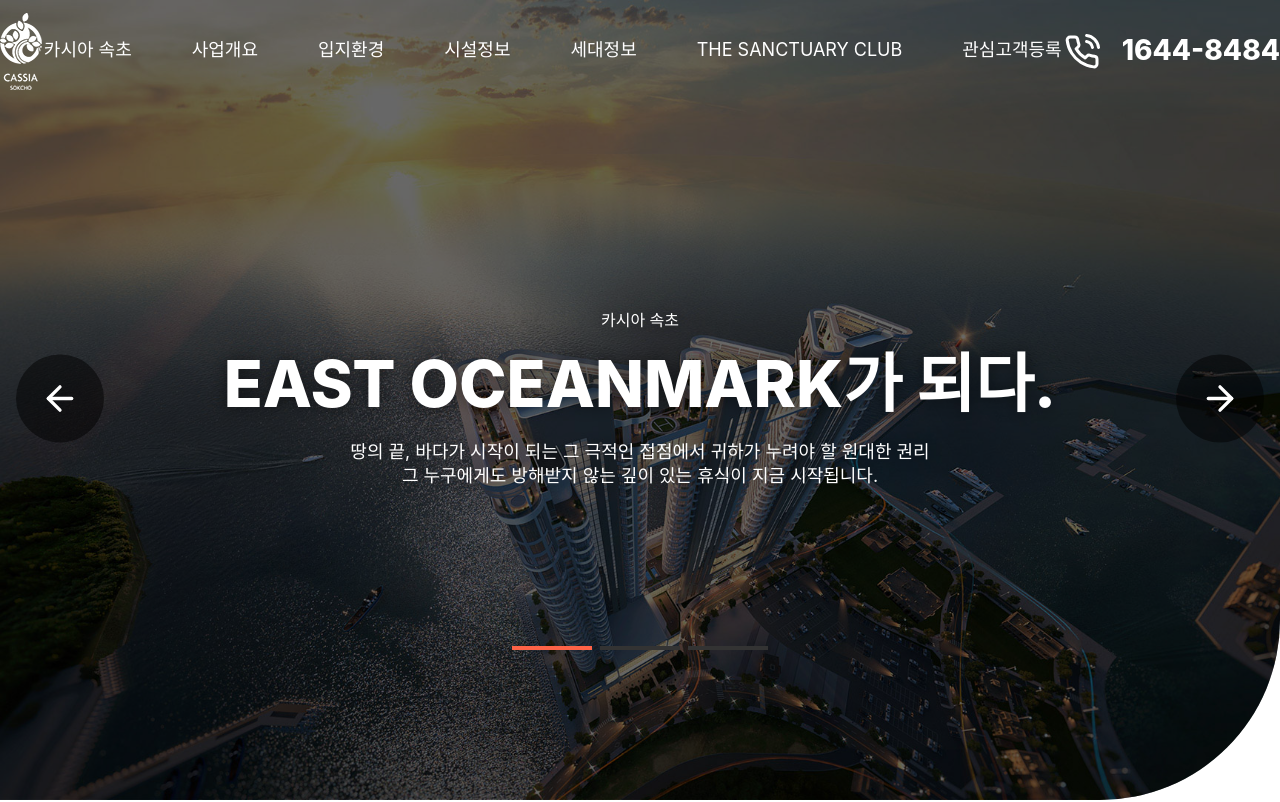
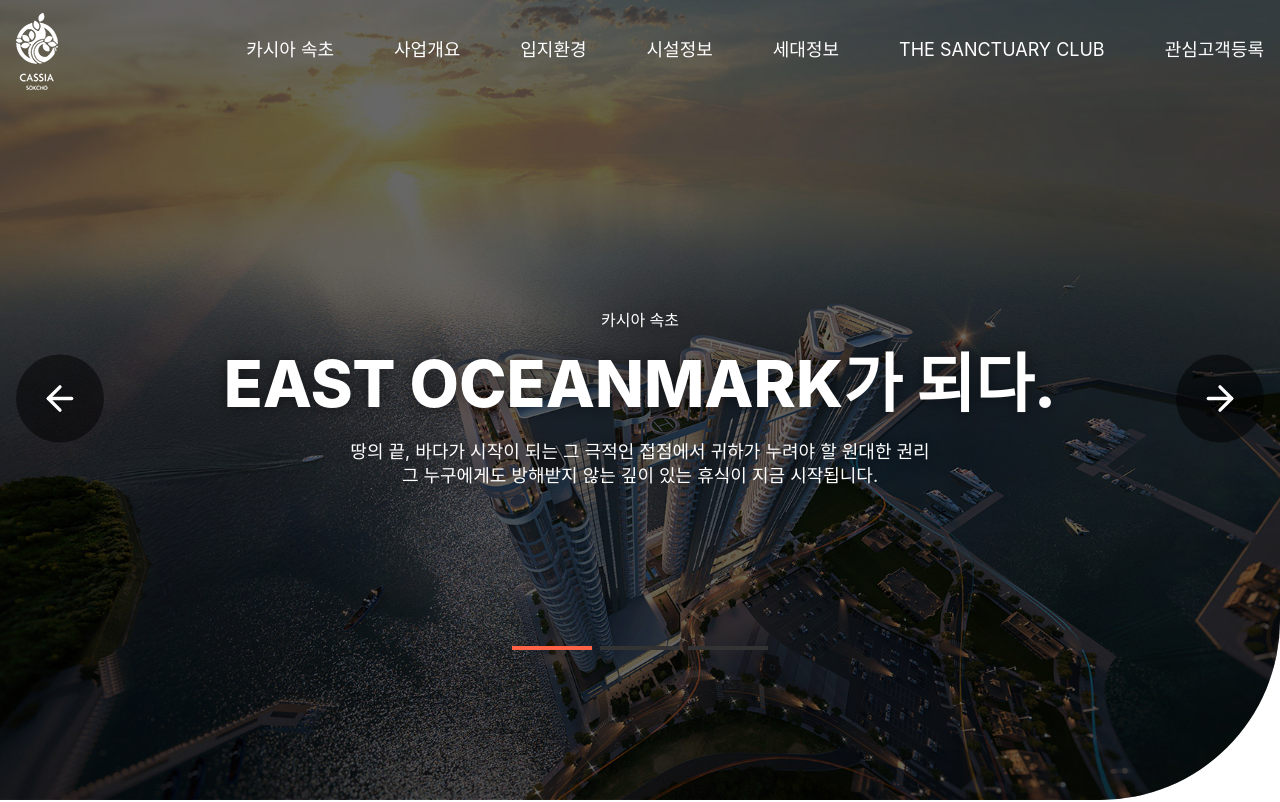
Before and after one commit to desipossa/casia_with_sass, a plain HTML site: page index.html in a window 1280 px wide. Shown: the top 802 px of the page. Drawn offline with nearby package versions, Linux system fonts and the light colour scheme; a web font is replaced by a local one.

Commit message:
20240125

```diff
--- a/css/_Footer.scss
+++ b/css/_Footer.scss
@@ -17,7 +17,7 @@
                 content: "";
                 position: absolute;
                 top: 7px;
-                left: -($default-gap * 1) / 2 - 1;
+                left: calc(-1 * ($default-gap * 1) / 2);
                 width: 2px;
                 height: 2px;
                 background: $dark-color;
@@ -29,4 +29,16 @@
         font-size: 14px;
         text-align: center;
     }
+
+    @include responsive-tablet {
+
+        ul.ft_list,
+        ul.fb_list {
+            flex-direction: column;
+            align-items: center;
+            gap: 8px;
+
+            margin: 0 0 24px 0;
+        }
+    }
 }
--- a/css/_Header.scss
+++ b/css/_Header.scss
@@ -2,15 +2,27 @@
 
     @include header-fixed();
 
+    .mbtn {
+        display: none;
+    }
+
     line-height: 100px;
     white-space: nowrap;
 
+    &.on {
+        background: rgba($color: $dark-color, $alpha: 0.9);
+    }
 
     .header_wrap {
         display: flex;
         justify-content: space-between;
         max-width: 1600px;
         margin: 0 auto;
+        padding: $default-padding;
+
+        h1 {
+            flex: 0 0 42px;
+        }
 
         .gnb {
             &>ul {
@@ -18,6 +30,7 @@
                 gap: 60px;
 
                 &>li>a {
+                    display: block;
                     font-size: 18px;
                     color: $white-color;
                 }
@@ -36,5 +49,74 @@
                 vertical-align: middle;
             }
         }
+
+        @include responsive-pc {
+            .util_area {
+                display: none;
+            }
+        }
+
+        @include responsive-tablet {
+
+            .mbtn {
+                display: block;
+                border: none;
+                background: transparent;
+
+                .feather {
+                    position: fixed;
+                    top: 30px;
+                    right: 16px;
+                    z-index: 1000;
+
+                    color: $white-color;
+                    background: $dark-color;
+                    padding: 8px;
+                    box-sizing: content-box;
+                }
+            }
+
+
+            .gnb {
+                position: fixed;
+                top: 0;
+                left: -100%;
+                width: calc(100% - $default-gap * 4);
+                height: 100vh;
+                background: $primari-color;
+
+                padding: 150px 24px 0 24px;
+                transition: left 0.5s;
+
+                &>ul {
+                    flex-direction: column;
+                    gap: 0;
+
+                    &>li>a {
+                        line-height: 40px;
+                        border-bottom: 1px solid rgba($color: $white-color, $alpha: 0.5);
+                    }
+                }
+            }
+
+        }
+
+        @include responsive-mobile {
+            .gnb {
+                width: 100%;
+            }
+
+        }
+    }
+
+    &.active {
+        h1 {
+            position: fixed;
+            z-index: 1000;
+        }
+
+        .gnb {
+            left: 0;
+        }
     }
 }
--- a/css/_MainEvent.scss
+++ b/css/_MainEvent.scss
@@ -58,4 +58,19 @@
             }
         }
     }
+
+    @include responsive-mobile {
+        h2 {
+            span {
+                font-size: 6vw;
+                line-height: 1.2;
+            }
+        }
+
+        .itm {
+            h3 {
+                font-size: 4vw;
+            }
+        }
+    }
 }
--- a/css/_MainVisual.scss
+++ b/css/_MainVisual.scss
@@ -126,6 +126,26 @@
         }
     }
 
+    @include responsive-tablet {
+        .slg {
+            h2 {
+                span {
+                    font-size: 36px;
+                }
+            }
+        }
+    }
+
+    @include responsive-mobile {
+        .slg {
+            h2 {
+                span {
+                    font-size: 4vw;
+                }
+            }
+        }
+    }
+
 
 
 }
--- a/css/_mixins.scss
+++ b/css/_mixins.scss
@@ -11,7 +11,7 @@
     top: 0;
     left: 0;
     right: 0;
-    z-index: 999;
+    z-index: 1000;
 }
 
 @mixin default-section {
@@ -60,6 +60,7 @@
     z-index: $z;
 }
 
+
 @mixin txt-shadow () {
     text-shadow: 0 0 16px rgba(0, 0, 0, 0.5);
 }
@@ -75,3 +76,9 @@
         @content;
     }
 }
+
+@mixin responsive-mobile {
+    @media (max-width : $resposive-mobile-size) {
+        @content;
+    }
+}
--- a/css/_variables.scss
+++ b/css/_variables.scss
@@ -12,3 +12,4 @@ $default-gap : 30px;
 
 
 $resposive-tablet-size : 768px;
+$resposive-mobile-size : 500px;
--- a/index.html
+++ b/index.html
@@ -40,7 +40,9 @@
                         <strong>1644-8484</strong>
                     </a>
                 </div>
-
+                <button class="mbtn">
+                    <i data-feather="menu"></i>
+                </button>
             </div>
         </header>
         <main id="content">
--- a/js/custom.js
+++ b/js/custom.js
@@ -14,5 +14,16 @@ $(function () {
         $('.main_visual_slide').slick('slickNext');
     });
 
+    $(window).on('scroll', () => {
+        let SCT = $(window).scrollTop();
+        SCT > 0
+            ? $('.Header').addClass('on')
+            : $('.Header').removeClass('on');
+    });
+
+    $('.mbtn').on('click', () => {
+        $('.Header').toggleClass('active');
+    })
+
 
 })
```
Also changed, not shown: css/style.css, 1 other file.
